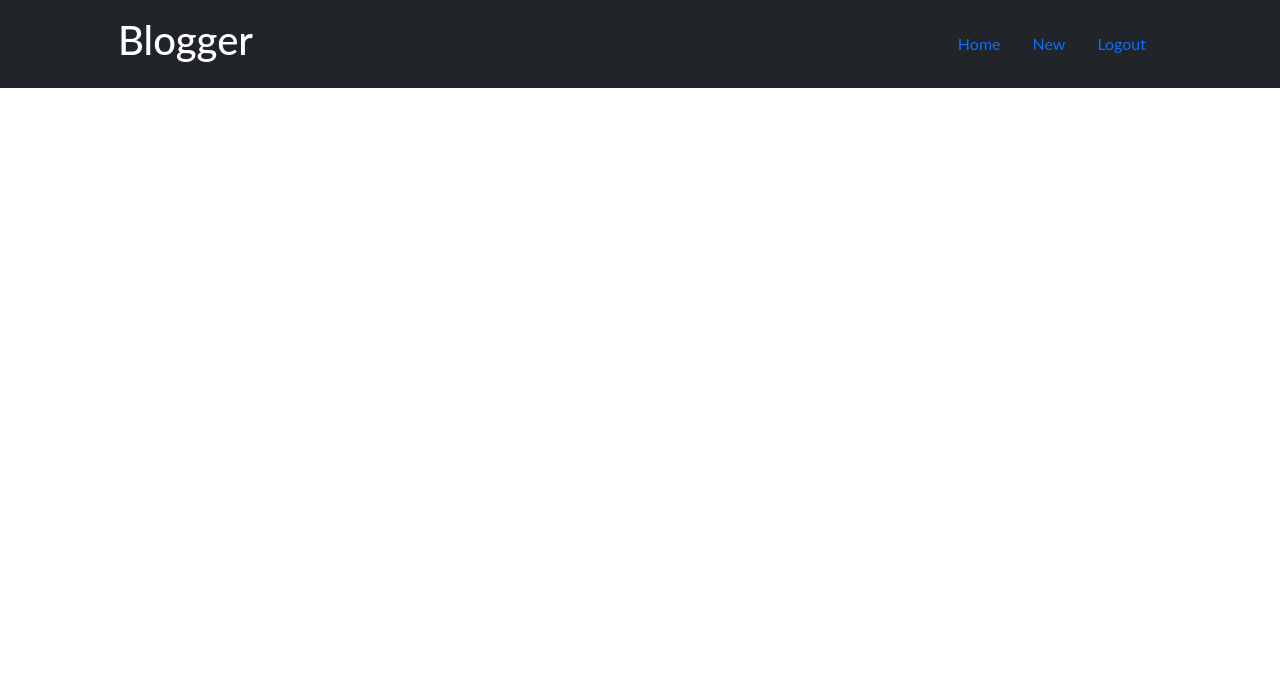
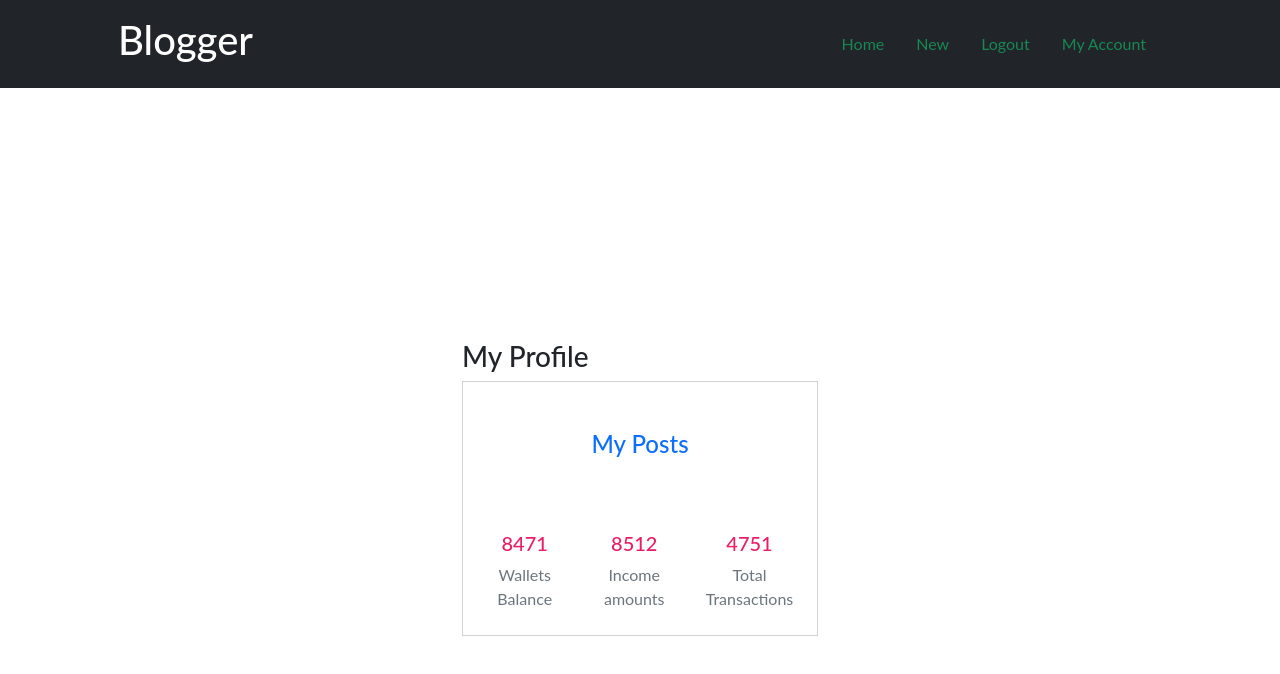
Before and after one commit to DipakPNeoSoft/merged, a React (Create React App) app in the folder Ract/post/: page /account/1 in a window 1280 px wide. Shown: the top 674 px of the page. Built offline with nearby package versions, Linux system fonts and the light colour scheme; no server answers.

Commit message:
user profile

```diff
--- a/Ract/post/src/App.js
+++ b/Ract/post/src/App.js
@@ -1,4 +1,5 @@
 import './App.css';
+import { createContext, useState } from "react";
 import Login from './components/Login';
 import Post from './components/Post';
 import Show from './components/Show';
@@ -8,21 +9,28 @@ import Edit from './components/Edit';
 import Registration from './components/Registration';
 import Navabar from './components/Navabar';
 import Sidebar from './components/Sidebar';
+import Account from './components/Account';
+import UserPost from './components/UserPost';
+
+
+export const UserContext = createContext(null);
+
 
 function App() {
+  const [userId, setUserId] = useState(null);
+
   return (
 
 
+
+    <UserContext.Provider value={{ userId, setUserId }}>
       <BrowserRouter>
         <Navabar/>
-
-
-
-
         <Routes>
           <Route path="/new" element={<New/>} />
           <Route path="/sidebar" element={<Sidebar/>} />
-
+          <Route path="/account/:id" element={<Account/>} />
+          <Route path="/user/:id/posts" element={<UserPost/>} />
 
           <Route path="/posts/:id" element={<Show/>} />
           <Route exac path="/posts/:id/edit" element={<Edit/>} />
@@ -36,6 +44,8 @@ function App() {
 
 
       </BrowserRouter>
+    </UserContext.Provider>
+
 
 
 
--- /dev/null
+++ b/Ract/post/src/components/Account.js
@@ -0,0 +1,77 @@
+import React, { useState, useEffect } from 'react'
+import axios from 'axios'
+import { useParams } from 'react-router-dom';
+import {  Link } from 'react-router-dom'
+
+
+
+function Account() {
+    const { id } = useParams()
+    const [user, setUser] = useState([])
+
+
+    useEffect(() => {
+        axios.get(`http://localhost:3001/accounts/${id}`, {
+            headers:
+            {
+                Authorization: `${localStorage.getItem('token')}`
+            }
+        }).then(res => {
+            console.log(res)
+            setUser(res.data)
+
+            console.log("data", res.data)
+        })
+            .catch((err) => {
+                if (err.response.status === 401) {
+
+                }
+                console.log("error occured in post", err.response.status)
+            })
+
+    }, [])
+
+    return (
+        <div  className="vh-100" >
+
+                <div className="container py-5 h-100">
+                    <div className="row d-flex justify-content-center align-items-center h-100">
+                        <div className="col-md-12 col-xl-4">
+                        <h3>My Profile</h3>
+
+                            <div className="card">
+                                <div className="card-body text-center">
+
+                                    <h4 className="mb-2">{user.email}</h4>
+
+                                    <h4>
+                                     <Link to={`/user/${id}/posts`} className="nav-link px-lg-3 py-3 py-lg-4 text-primary" >My Posts</Link>
+
+                                    </h4>
+
+                                    <div className="d-flex justify-content-between text-center mt-5 mb-2">
+                                        <div>
+                                            <p className="mb-2 h5">8471</p>
+                                            <p className="text-muted mb-0">Wallets Balance</p>
+                                        </div>
+                                        <div className="px-3">
+                                            <p className="mb-2 h5">8512</p>
+                                            <p className="text-muted mb-0">Income amounts</p>
+                                        </div>
+                                        <div>
+                                            <p className="mb-2 h5">4751</p>
+                                            <p className="text-muted mb-0">Total Transactions</p>
+                                        </div>
+                                    </div>
+                                </div>
+                            </div>
+
+                        </div>
+                    </div>
+                </div>
+
+        </div>
+    )
+}
+
+export default Account
--- a/Ract/post/src/components/Login.js
+++ b/Ract/post/src/components/Login.js
@@ -3,6 +3,10 @@ import React, { useState } from 'react'
 import '../login.css'
 import 'bootstrap/dist/css/bootstrap.min.css';
 import { Link, useNavigate } from 'react-router-dom';
+import { useContext } from "react";
+import { UserContext } from "../App";
+
+
 
 
 function Login() {
@@ -10,6 +14,8 @@ function Login() {
   const [user, setUser] = useState({ email: '', password: '' })
   const [error, setError] = useState('')
 
+
+  const { setUserId } = useContext(UserContext);
 
 
   const changeHandler=(event)=>{
@@ -22,6 +28,7 @@ function Login() {
 
 
   const submitHandler = (e) => {
+    debugger
 
     e.preventDefault()
 
@@ -38,6 +45,8 @@ function Login() {
 
           let token = response.headers.get('Authorization')
           localStorage.setItem('token', token);
+          localStorage.setItem('userId', response.data.user.id);
+          setUserId(localStorage.getItem('userId'));
           navigate('/posts')
 
 
--- a/Ract/post/src/components/Navabar.js
+++ b/Ract/post/src/components/Navabar.js
@@ -1,22 +1,26 @@
 import axios from 'axios'
 import '../navbar.css'
-
-
 import {  Link, useNavigate } from 'react-router-dom'
 import React, { useState } from 'react'
+import { useContext } from "react";
+import { UserContext } from "../App";
 
 
 
 function Navabar() {
     const navigate = useNavigate()
+    const  userId  = localStorage.getItem('userId')
+    const [posts, setData] = useState([])
+
+
 
     const handleLogout = ()=> {
-        debugger
+
         axios.delete(`http://localhost:3001/users/sign_out`,{ headers:
         { Authorization: `${localStorage.getItem('token')}`
         }})
         .then(res=> {
-            debugger
+
             if(res.status === 200){
                 localStorage.clear();
                 navigate('/')
@@ -32,6 +36,8 @@ function Navabar() {
     }
   return (
     <div id='showBody' className=''>
+
+
         <nav className="navbar navbar-expand-lg navbar-dark bg-dark" id="mainNav">
             <div className="container px-4 px-lg-5">
                 <Link to={`/posts`}  className="navbar-brand" ><h1 className='nav-items'>Blogger</h1></Link>
@@ -41,11 +47,16 @@ function Navabar() {
                 </button>
                 <div className="collapse navbar-collapse" id="navbarResponsive">
                     <ul className="navbar-nav ms-auto py-4 py-lg-0">
-                        <li className="nav-item "><Link to={`/posts`}  className="nav-link px-lg-3 py-3 py-lg-4 text-primary" >Home</Link></li>
+                        <li className="nav-item "><Link to={`/posts`}  className="nav-link px-lg-3 py-3 py-lg-4 text-success" >Home</Link></li>
                         <li className="nav-item ">
-                        <Link to={`/new`}  className="nav-link px-lg-3 py-3 py-lg-4 text-primary" >New</Link>
+                        <Link to={`/new`}  className="nav-link px-lg-3 py-3 py-lg-4 text-success" >New</Link>
                         </li>
-                        <li className="nav-item "> <a className="nav-link px-lg-3 py-3 py-lg-4 text-primary " href="#" onClick={handleLogout}>Logout</a></li>
+                        <li className="nav-item "> <a className="nav-link px-lg-3 py-3 py-lg-4 text-success " href="#" onClick={handleLogout}>Logout</a></li>
+                        <li>
+                        <Link to={`/account/${userId}`} className="nav-link px-lg-3 py-3 py-lg-4 text-success " >My Account</Link>
+                        </li>
+
+
                     </ul>
                 </div>
             </div>
--- a/Ract/post/src/components/Show.js
+++ b/Ract/post/src/components/Show.js
@@ -82,15 +82,16 @@ function Show() {
                                         ))}
                                     </div>
                                 </div>
+                                {author && (
+                                <div>
 
-                                <div>
-                                    <span>
-                                        <button className='btn btn-danger' id={post.id} onClick={deletePost}>Delete</button>
+                                    <button className='btn btn-danger' id={post.id} onClick={deletePost} style={{ marginBottom: '10px'}}>Delete</button>
 
-                                    </span>
-                                    <span><Link to={`/posts/${post.id}/edit`} className='btn btn-info' id={post.id} >Edit</Link></span>
 
-                                </div>
+
+                                    <Link to={`/posts/${post.id}/edit`} className='btn btn-info' id={post.id} style={{ marginLeft: '10px' ,marginBottom: '10px'}}>Edit</Link>
+
+                                </div>)}
 
 
                             </div>
--- /dev/null
+++ b/Ract/post/src/components/UserPost.js
@@ -0,0 +1,96 @@
+import React, { useState, useEffect } from 'react'
+import { useParams } from 'react-router-dom';
+import axios from 'axios'
+import { Link } from 'react-router-dom'
+
+
+
+
+function UserPost() {
+    const { id } = useParams()
+    const [posts, setData] = useState([])
+    useEffect(() => {
+        axios.get(`http://localhost:3001/accounts/${id}/find_posts`, {
+            headers:
+            {
+                Authorization: `${localStorage.getItem('token')}`
+            }
+        }).then(res => {
+            console.log(res)
+            setData(res.data)
+
+            console.log("data", res.data)
+        })
+            .catch((err) => {
+                if (err.response.status === 401) {
+
+                }
+                console.log("error occured in post", err.response.status)
+            })
+
+    }, [])
+
+
+    return (
+
+
+
+        <div id='post_body'>
+            {posts.length > 0 ? (
+
+
+                <div>
+                    {
+                        posts.map(post =>
+
+
+                            <div key={post.id} className='m-2' >
+                                <div className="container px-2 px-lg-2">
+                                    <div className="row gx-2 gx-lg-3 justify-content-center">
+                                        <div className="col-md-10 col-lg-8 col-xl-7" id='card'>
+                                            <div className="post-preview">
+                                                <h2 className="post-title">
+                                                    <b>{post.title}</b>
+                                                </h2>
+                                                <h6 className="post-subtitle">{post.content.split(" ").slice(0, 20).join(" ") + " ..."}</h6>
+                                                <div className="d-flex justify-content-end mb-4">
+                                                    <Link to={`/posts/${post.id}`} className='btn btn-info' id={post.id} >Show →</Link>
+                                                </div>
+
+                                                <p className="post-meta">
+                                                    <i>
+                                                        Posted on {post.created_at}
+
+                                                    </i>
+
+                                                </p>
+                                            </div>
+                                            <hr className="my-4" />
+
+                                        </div>
+                                    </div>
+                                </div>
+
+
+
+
+
+                                <br />
+                                <br />
+
+                            </div>
+
+
+                        )
+                    }
+                </div>)
+                : (
+                    <p className="row gx-2 gx-lg-3 justify-content-center">No posts to display.To create click  <Link to={`/new`} className="row gx-2 gx-lg-3 justify-content-center" >New</Link></p>
+
+                )}
+
+        </div>
+    )
+}
+
+export default UserPost
```
Also changed, not shown: Ract/post/src/components/Post.js (+0 -21 lines). Lines whose indentation alone changed are shown as unchanged.
